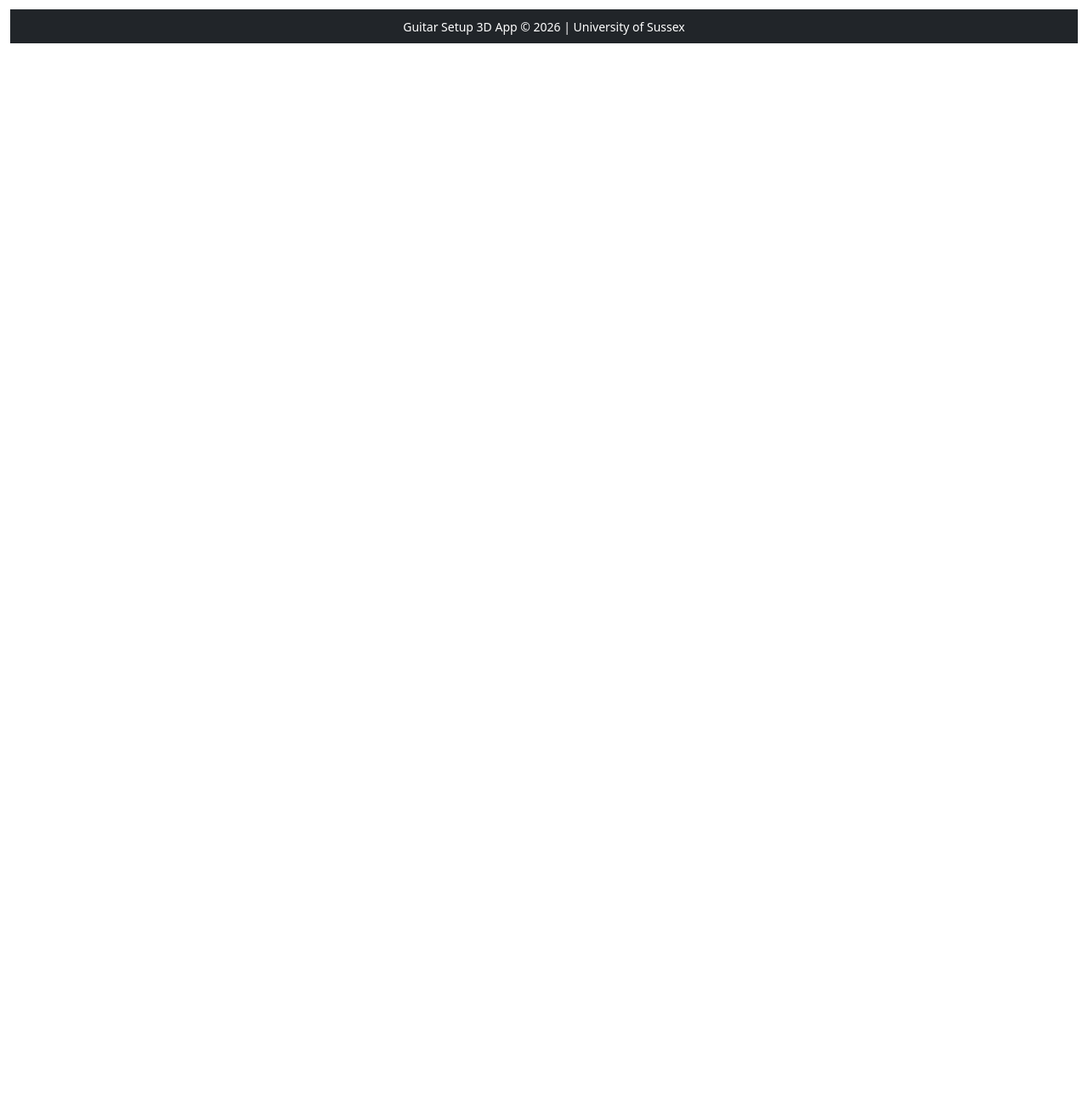
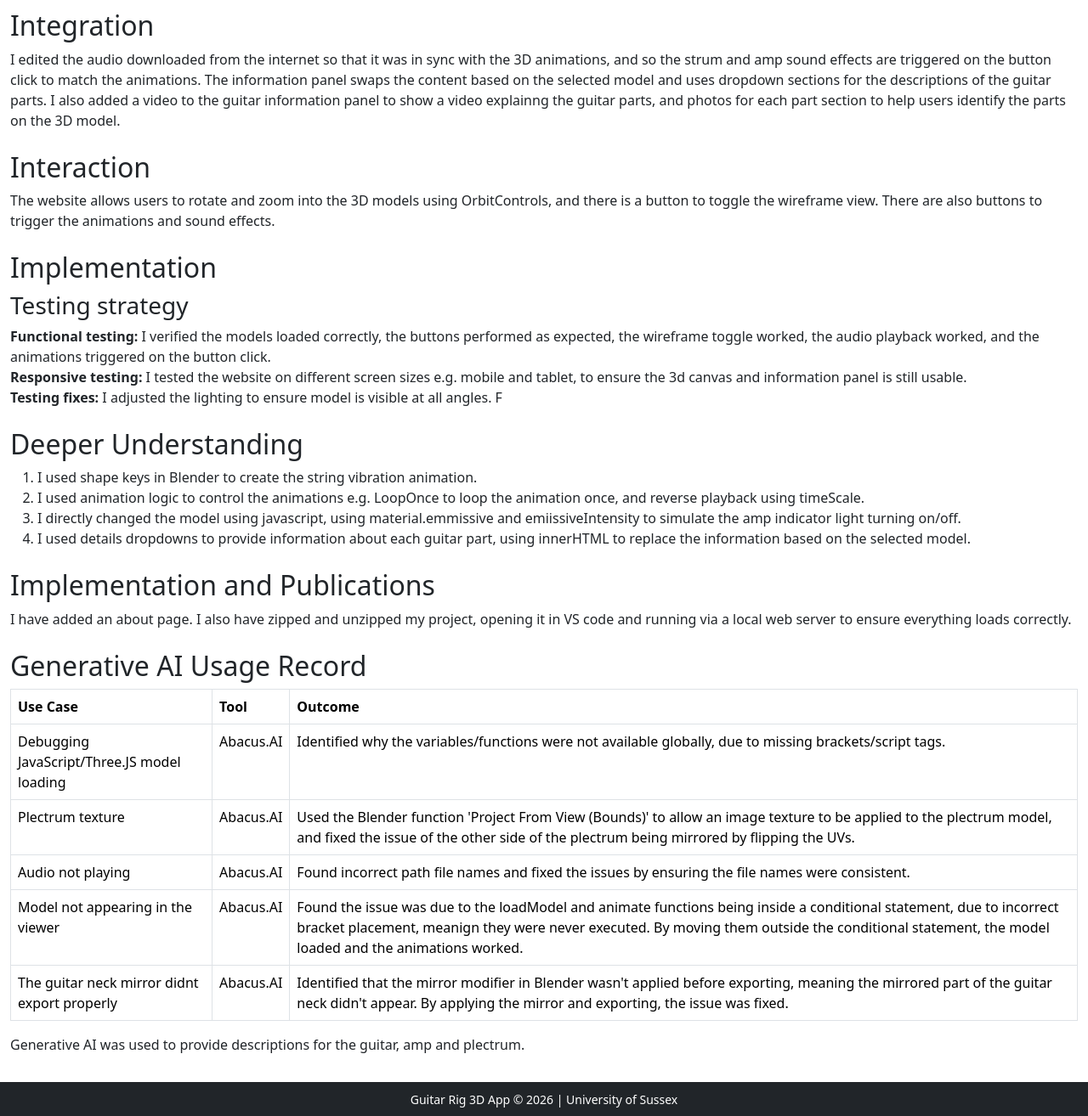
Before and after one commit to jakeeydee/web3dapps, a plain HTML site: page about.html in a window 1280 px wide. Shown: the part 968-2282 px from the top of the page at 85% size. Before the commit the page ends 1019 px from the top, so only its background shows below. Drawn offline with nearby package versions, Linux system fonts and the light colour scheme; a script that the page names is missing.

Commit message:
Finished about section and error fixes

```diff
--- a/about.html
+++ b/about.html
@@ -6,6 +6,7 @@
       name="viewport"
       content="width=device-width, initial-scale=1, shrink-to-fit=no"
     />
+    <link rel="icon" href="data:,">
 
     <link
       href="https://fonts.googleapis.com/css?family=Open+Sans"
@@ -17,8 +18,6 @@
       rel="stylesheet"
       type="text/css"
     />
-
-    <link rel="stylesheet" href="css/bootstrap.css" />
     <link rel="stylesheet" href="style.css" />
 
     <link
@@ -53,8 +52,8 @@
     <nav class="navbar navbar-expand-lg navbar-dark bg-dark text-white py-3">
       <div class="container d-flex justify-content-between align-items-center">
         <div>
-          <h1 class="logo mb-0">🎸 GuitarSetup3D</h1>
-          <small class="strapline">Explore your rig in 3D</small>
+          <h1 class="logo mb-0">🎸 Guitar Rig 3D</h1>
+          <small class="strapline">Explore a guitar rig in 3D</small>
         </div>
         <nav>
           <a href="index.html" class="btn btn-outline-light btn-sm me-2"
@@ -83,7 +82,13 @@
             <strong>Acoustic Guitar - Blender</strong><br />
             I created a detailed 3D model of an acoustic guitar with realistic
             textures and materials. I also created an animation that vibrates
-            the strings.
+            the strings. The lighting uses HemisphereLight for ambient lighting
+            and SpotLight for directional lighting.
+            <img
+              src="./assets/images/string_animation.jpg"
+              alt="String animation"
+              class="img-fluid mb-2 mt-2"
+            />
           </li>
           <li>
             <strong>Guitar Amplifier - Blender</strong><br />
@@ -119,7 +124,10 @@
           with the 3D animations, and so the strum and amp sound effects are
           triggered on the button click to match the animations. The information
           panel swaps the content based on the selected model and uses dropdown
-          sections for the descriptions of the guitar parts.
+          sections for the descriptions of the guitar parts. I also added a
+          video to the guitar information panel to show a video explainng the
+          guitar parts, and photos for each part section to help users identify
+          the parts on the 3D model.
         </p>
       </div>
       <div class="mt-4">
@@ -132,14 +140,117 @@
       </div>
       <div class="mt-4">
         <h2>Implementation</h2>
+        <h3>Testing strategy</h3>
         <p>
+          <strong>Functional testing:</strong> I verified the models loaded
+          correctly, the buttons performed as expected, the wireframe toggle
+          worked, the audio playback worked, and the animations triggered on the
+          button click. <br />
+          <strong>Responsive testing:</strong> I tested the website on different
+          screen sizes e.g. mobile and tablet, to ensure the 3d canvas and
+          information panel is still usable. <br />
+          <strong>Testing fixes:</strong> I adjusted the lighting to ensure model
+          is visible at all angles. F
+        </p>
+      </div>
+      <div class="mt-4">
+        <h2>Deeper Understanding</h2>
+        <ol>
+          <li>
+            I used shape keys in Blender to create the string vibration
+            animation.
+          </li>
+          <li>
+            I used animation logic to control the animations e.g. LoopOnce to
+            loop the animation once, and reverse playback using timeScale.
+          </li>
+          <li>
+            I directly changed the model using javascript, using
+            material.emmissive and emiissiveIntensity to simulate the amp
+            indicator light turning on/off.
+          </li>
+          <li>
+            I used details dropdowns to provide information about each guitar
+            part, using innerHTML to replace the information based on the
+            selected model.
+          </li>
+        </ol>
+      </div>
+      <div class="mt-4">
+        <h2>Implementation and Publications</h2>
+        <p>
+          I have added an about page. I also have zipped and unzipped my
+          project, opening it in VS code and running via a local web server to
+          ensure everything loads correctly.
+        </p>
+      </div>
+      <div class="mt-4"></div>
+      <h2>Generative AI Usage Record</h2>
+      <table class="table table-bordered">
+        <thead>
+          <tr>
+            <th>Use Case</th>
+            <th>Tool</th>
+            <th>Outcome</th>
+          </tr>
+        </thead>
+        <tbody>
+          <tr>
+            <td>Debugging JavaScript/Three.JS model loading</td>
+            <td>Abacus.AI</td>
+            <td>
+              Identified why the variables/functions were not available
+              globally, due to missing brackets/script tags.
+            </td>
+          </tr>
+          <tr>
+            <td>Plectrum texture</td>
+            <td>Abacus.AI</td>
+            <td>
+              Used the Blender function 'Project From View (Bounds)' to allow an
+              image texture to be applied to the plectrum model, and fixed the
+              issue of the other side of the plectrum being mirrored by flipping
+              the UVs.
+            </td>
+          </tr>
+          <tr>
+            <td>Audio not playing</td>
+            <td>Abacus.AI</td>
+            <td>
+              Found incorrect path file names and fixed the issues by ensuring
+              the file names were consistent.
+            </td>
+          </tr>
+          <tr>
+            <td>Model not appearing in the viewer</td>
+            <td>Abacus.AI</td>
+            <td>
+              Found the issue was due to the loadModel and animate functions
+              being inside a conditional statement, due to incorrect bracket
+              placement, meanign they were never executed. By moving them
+              outside the conditional statement, the model loaded and the
+              animations worked.
+            </td>
+          </tr>
+          <tr>
+            <td>The guitar neck mirror didnt export properly</td>
+            <td>Abacus.AI</td>
+            <td>
+              Identified that the mirror modifier in Blender wasn't applied
+              before exporting, meaning the mirrored part of the guitar neck
+              didn't appear. By applying the mirror and exporting, the issue was
+              fixed.
+            </td>
+          </tr>
+        </tbody>
+      </table>
+      <p>Generative AI was used to provide descriptions for the guitar, amp and plectrum.</p>
+    </div>
 
-        </p>
-    </div>
 
     <!-- FOOTER -->
     <footer class="bg-dark text-white text-center py-2 mt-3">
-      <small>Guitar Setup 3D App &copy; 2026 | University of Sussex</small>
+      <small>Guitar Rig 3D App &copy; 2026 | University of Sussex</small>
     </footer>
 
     <script src="https://cdn.jsdelivr.net/npm/bootstrap@5.3.0/dist/js/bootstrap.bundle.min.js"></script>
```
Also changed, not shown: index.html (+3 -3 lines), 4 other files.
